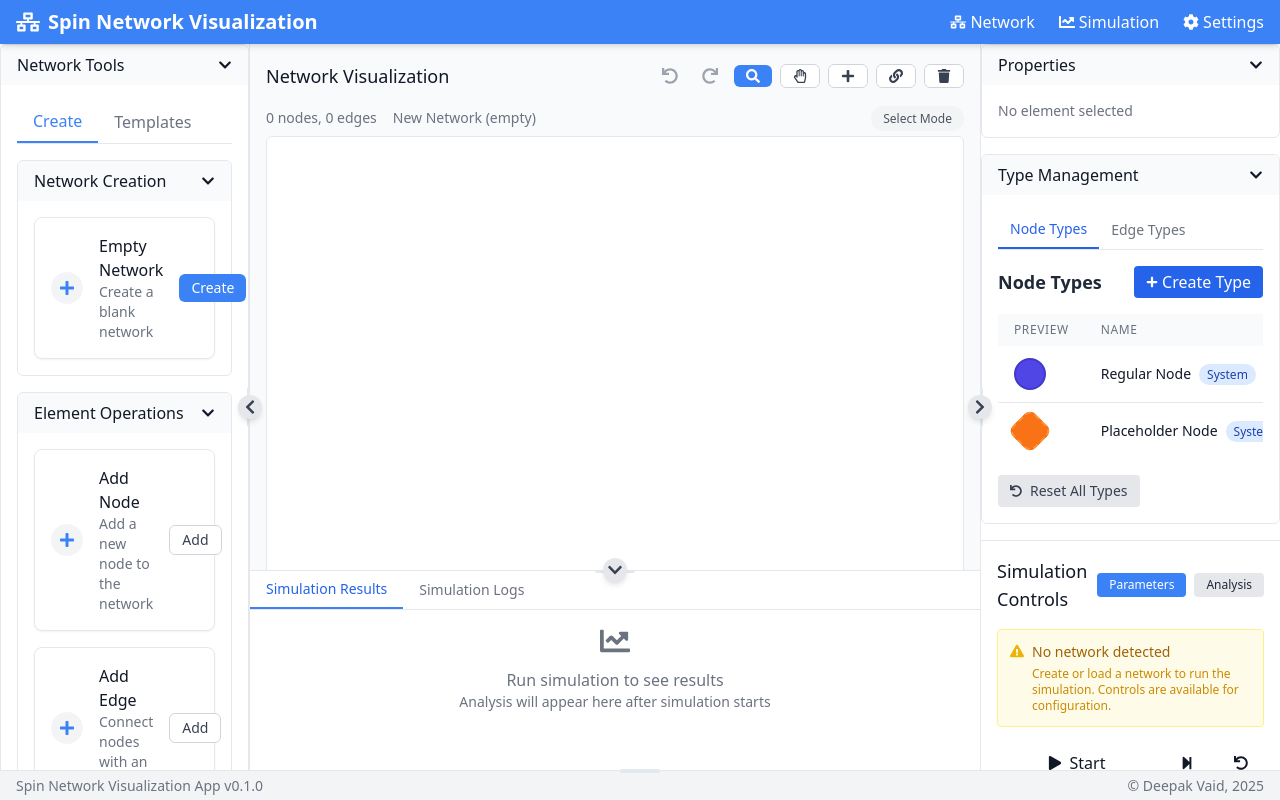
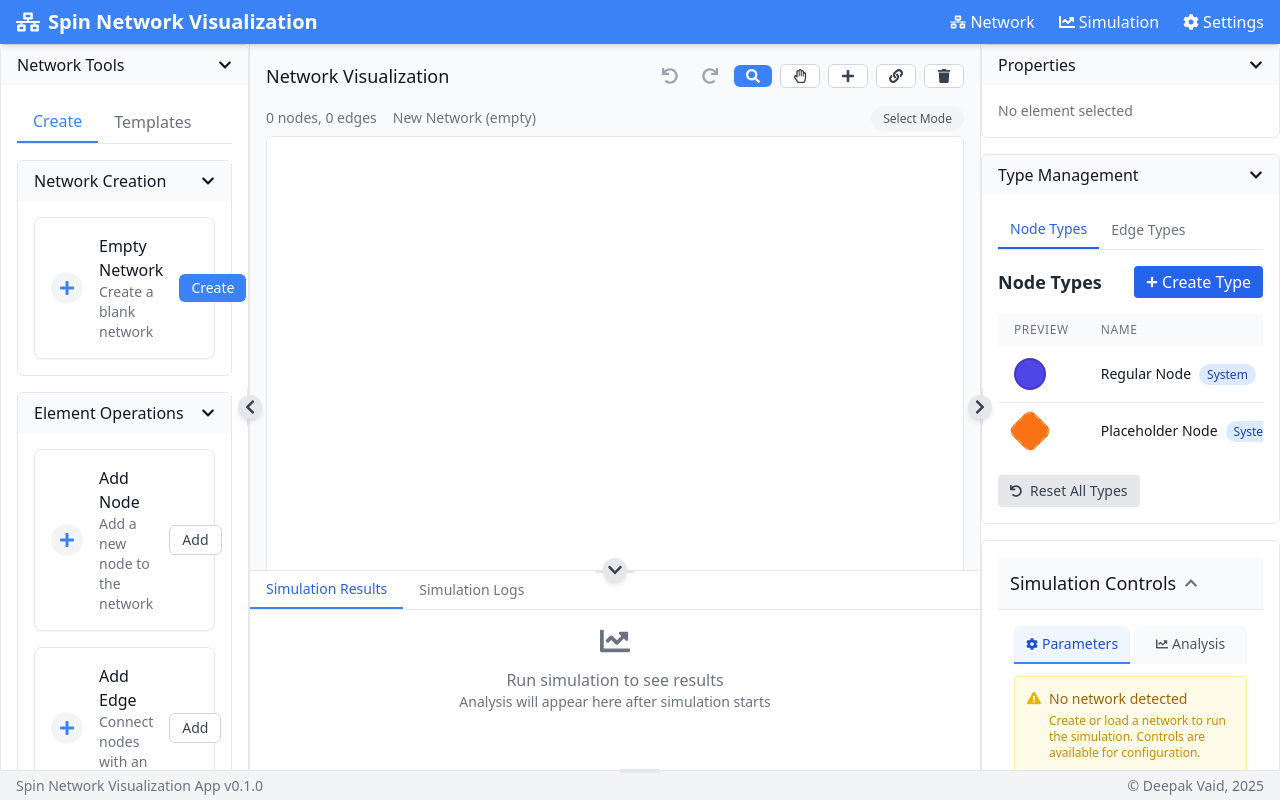
Before and after one commit to space-cadet/spin_network_app, a React (Vite) app: page / in a window 1280 px wide. Built offline with nearby package versions, Linux system fonts and the light colour scheme.

Commit message:
Made simulation control panel collapsible. Updated various history files, session_cache and activeContext

```diff
--- a/src/components/panels/SimulationControlPanel.tsx
+++ b/src/components/panels/SimulationControlPanel.tsx
@@ -8,7 +8,9 @@ import {
   FaChartLine,
   FaRuler,
   FaSlidersH,
-  FaExclamationTriangle
+  FaExclamationTriangle,
+  FaChevronDown,
+  FaChevronUp
 } from 'react-icons/fa';
 import CollapsibleSection from '../common/CollapsibleSection';
 import { useSimulation } from '../../hooks/useSimulation';
@@ -250,6 +252,45 @@ const InitialStateSelector: React.FC<InitialStateSelectorProps> = ({
   );
 };
 
+// Tab interface component
+interface TabInterface {
+  activeTab: 'parameters' | 'analysis';
+  onTabChange: (tab: 'parameters' | 'analysis') => void;
+}
+
+const TabNav: React.FC<TabInterface> = ({ activeTab, onTabChange }) => {
+  return (
+    <div className="flex space-x-1 w-full mb-3">
+      <button
+        className={`flex-1 text-sm px-3 py-2 rounded-t-md border-b-2 ${
+          activeTab === 'parameters'
+            ? 'bg-blue-50 border-blue-500 text-blue-700'
+            : 'bg-gray-50 border-transparent text-gray-600 hover:text-gray-800'
+        }`}
+        onClick={() => onTabChange('parameters')}
+      >
+        <div className="flex items-center justify-center space-x-1">
+          <FaCog className="text-xs" />
+          <span>Parameters</span>
+        </div>
+      </button>
+      <button
+        className={`flex-1 text-sm px-3 py-2 rounded-t-md border-b-2 ${
+          activeTab === 'analysis'
+            ? 'bg-blue-50 border-blue-500 text-blue-700'
+            : 'bg-gray-50 border-transparent text-gray-600 hover:text-gray-800'
+        }`}
+        onClick={() => onTabChange('analysis')}
+      >
+        <div className="flex items-center justify-center space-x-1">
+          <FaChartLine className="text-xs" />
+          <span>Analysis</span>
+        </div>
+      </button>
+    </div>
+  );
+};
+
 const SimulationControlPanel: React.FC = () => {
   // Check if network exists first - access the current network correctly
   const network = useSelector((state: RootState) => state.network?.currentNetwork);
@@ -271,34 +312,35 @@ const SimulationControlPanel: React.FC = () => {
   } = useSimulation();
 
   const [activeTab, setActiveTab] = useState<'parameters' | 'analysis'>('parameters');
+  const [isPanelExpanded, setIsPanelExpanded] = useState<boolean>(true);
 
   return (
-    <div className="simulation-control-panel p-4 overflow-y-auto h-full">
-      <div className="flex items-center justify-between mb-4">
-        <h3 className="text-lg font-medium">Simulation Controls</h3>
-        <div className="flex space-x-2">
-          <button
-            className={`text-xs px-3 py-1 rounded ${
-              activeTab === 'parameters'
-                ? 'bg-blue-500 text-white'
-                : 'bg-gray-200 text-gray-800'
-            }`}
-            onClick={() => setActiveTab('parameters')}
+    <div className="simulation-control-panel overflow-hidden border rounded-md shadow-sm">
+      {/* Collapsible header */}
+      <div
+        className="bg-gray-50 p-3 border-b flex items-center justify-between cursor-pointer"
+        onClick={() => setIsPanelExpanded(!isPanelExpanded)}
       >
-            Parameters
+        <h3 className="text-lg font-medium flex items-center">
+          <span>Simulation Controls</span>
+          <button className="ml-2 text-gray-500 focus:outline-none">
+            {isPanelExpanded ? <FaChevronUp size={14} /> : <FaChevronDown size={14} />}
           </button>
-          <button
-            className={`text-xs px-3 py-1 rounded ${
-              activeTab === 'analysis'
-                ? 'bg-blue-500 text-white'
-                : 'bg-gray-200 text-gray-800'
-            }`}
-            onClick={() => setActiveTab('analysis')}
-          >
-            Analysis
-          </button>
+        </h3>
+
+        {/* Status indicator in header */}
+        {!isPanelExpanded && (
+          <span className={`text-sm ${isRunning ? "text-green-500" : "text-gray-500"}`}>
+            {isRunning ? "Running" : "Stopped"} (t={currentTime.toFixed(2)})
+          </span>
+        )}
       </div>
-      </div>
+
+      {/* Collapsible content */}
+      {isPanelExpanded && (
+        <div className="p-4 overflow-y-auto">
+          {/* Tab navigation */}
+          <TabNav activeTab={activeTab} onTabChange={setActiveTab} />
 
           {/* Network warning banner */}
           {!hasNetwork && (
@@ -551,6 +593,8 @@ const SimulationControlPanel: React.FC = () => {
             <span className="font-mono">t={currentTime.toFixed(2)}</span>
           </div>
         </div>
+      )}
+    </div>
   );
 };
 
```
Also changed, not shown: memory-bank/activeContext.md (+18 -4 lines), memory-bank/dev_history.md (renamed from memory-bank/development_history.md, +11 -0 lines), memory-bank/edit_history.md (+8 -0 lines), memory-bank/session_cache.md (+14 -2 lines). Lines whose indentation alone changed are shown as unchanged.
